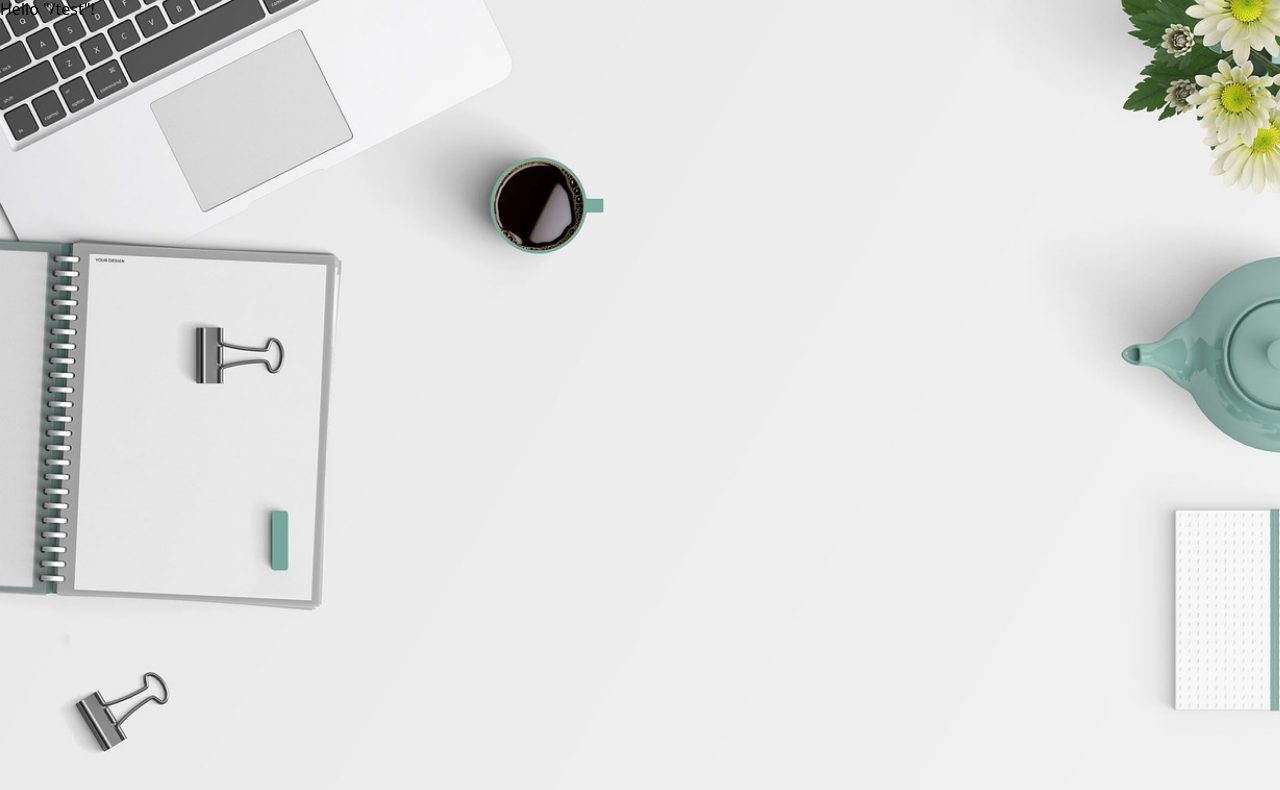
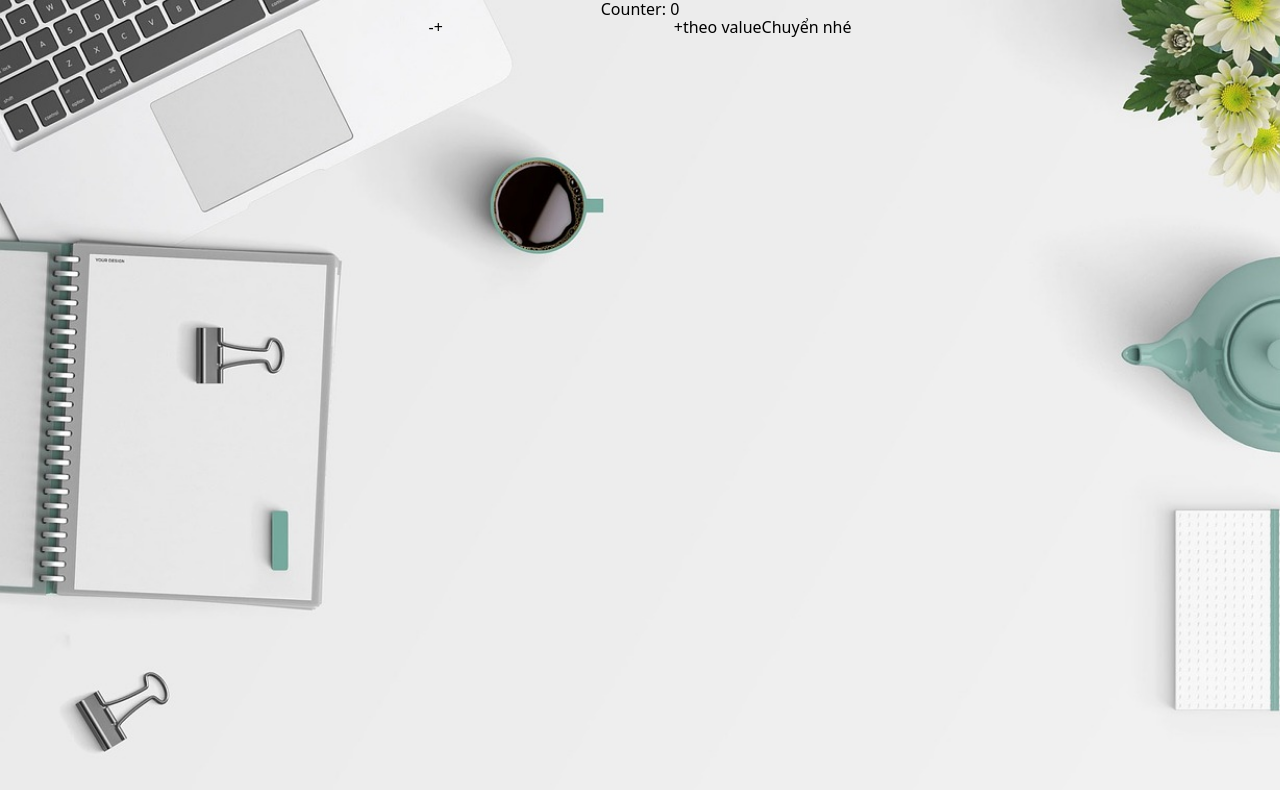
Before and after one commit to ndmanhSoict/ToDoListExercise, a React (Vite) app: page /test in a window 1280 px wide. Shown: the top 790 px of the page. Built offline with nearby package versions, Linux system fonts and the light colour scheme.

Commit message:
test: test rudux to store stage

```diff
--- a/package.json
+++ b/package.json
@@ -15,6 +15,7 @@
   },
   "dependencies": {
     "@hookform/resolvers": "^5.2.2",
+    "@reduxjs/toolkit": "^2.9.0",
     "@tailwindcss/vite": "^4.1.14",
     "@tanstack/react-query": "^5.90.2",
     "@tanstack/react-router": "^1.132.41",
@@ -24,7 +25,9 @@
     "react": "^19.1.1",
     "react-dom": "^19.1.1",
     "react-hook-form": "^7.64.0",
+    "react-redux": "^9.2.0",
     "react-router-dom": "^7.9.3",
+    "redux-persist": "^6.0.0",
     "tailwind-merge": "^3.3.1",
     "tailwindcss": "^4.1.14",
     "zod": "^4.1.12",
--- a/src/TestComponent.tsx
+++ b/src/TestComponent.tsx
@@ -1,16 +1,24 @@
-import ColumnTask from './shared/components/ColumnTask';
+import React, { useRef } from 'react';
+import { useSelector, useDispatch } from 'react-redux';
+import type { RootState, AppDispatch } from './store/strore';
+import { increment, decrement, incrementByAmount } from './store/counterSlice';
+import { Link } from '@tanstack/react-router';
 
-export default function TestComponent() {
+export function TestComponent() {
+  const count = useSelector((state: RootState) => state.counter.value);
+  const dispatch = useDispatch<AppDispatch>();
+  const inputRef = useRef<HTMLInputElement | null>(null);
+
   return (
-    <div className="flex overflow-x-auto p-4">
-      <ColumnTask header="In Progress" count={2} />
-      <ColumnTask header="In Progress" count={2} />
-      <ColumnTask header="In Progress" count={2} />
-      <ColumnTask header="In Progress" count={2} />
-      <ColumnTask header="In Progress" count={2} />
-      <ColumnTask header="In Progress" count={2} />
-      <ColumnTask header="In Progress" count={2} />
-      <ColumnTask header="In Progress" count={2} />
+    <div style={{ textAlign: 'center' }}>
+      <h2>Counter: {count}</h2>
+      <button onClick={() => dispatch(decrement())}>-</button>
+      <button onClick={() => dispatch(increment())}>+</button>
+      <input ref={inputRef} type="number" />
+      <button onClick={() => dispatch(incrementByAmount(Number(inputRef.current?.value) || 0))}>
+        +theo value
+      </button>
+      <Link to="/login">Chuyển nhé</Link>
     </div>
   );
 }
--- a/src/features/auth/page/LoginPage.tsx
+++ b/src/features/auth/page/LoginPage.tsx
@@ -4,7 +4,7 @@ import ButtonBasic from '../../../shared/components/ButtonBasic';
 import { useForm } from 'react-hook-form';
 import { loginSchema, type LoginSchema } from '../schemas/authSchema';
 import { zodResolver } from '@hookform/resolvers/zod';
-import { useNavigate } from '@tanstack/react-router';
+import { Link, useNavigate } from '@tanstack/react-router';
 
 export default function LoginPage() {
   const navigate = useNavigate();
@@ -66,12 +66,12 @@ export default function LoginPage() {
 
         <div className="text-center mt-22">
           <span className="text-gray-600">Don't have an account? </span>
-          <a
+          <Link
             className="text-blue-600 italic underline cursor-pointer hover:text-blue-800 active:text-red-600"
-            href="/login"
+            to="/register"
           >
-            Login here
-          </a>
+            Register here
+          </Link>
         </div>
       </div>
     </>
--- a/src/features/auth/page/RegisterPage.tsx
+++ b/src/features/auth/page/RegisterPage.tsx
@@ -4,7 +4,7 @@ import ButtonBasic from '../../../shared/components/ButtonBasic';
 import { useForm } from 'react-hook-form';
 import { registerSchema, type RegisterSchema } from '../schemas/authSchema';
 import { zodResolver } from '@hookform/resolvers/zod';
-import { useNavigate } from '@tanstack/react-router';
+import { Link, useNavigate } from '@tanstack/react-router';
 
 export default function RegisterPage() {
   const navigate = useNavigate();
@@ -80,12 +80,12 @@ export default function RegisterPage() {
 
         <div className="text-center mt-22">
           <span className="text-gray-600">You have an account? </span>
-          <a
+          <Link
             className="text-blue-600 italic underline cursor-pointer hover:text-blue-800 active:text-red-600"
-            href="/login"
+            to="/login"
           >
             Login now
-          </a>
+          </Link>
         </div>
       </div>
     </>
--- a/src/main.tsx
+++ b/src/main.tsx
@@ -1,6 +1,8 @@
 import { StrictMode } from 'react';
 import ReactDOM from 'react-dom/client';
 import { RouterProvider, createRouter } from '@tanstack/react-router';
+import { Provider } from 'react-redux';
+import { persistor, store } from './store/strore';
 
 // Import route tree được generate tự động
 import { routeTree } from './routeTree.gen';
@@ -8,6 +10,7 @@ import { routeTree } from './routeTree.gen';
 const router = createRouter({ routeTree });
 
 import './index.css';
+import { PersistGate } from 'redux-persist/integration/react';
 
 // Khai báo type an toàn
 declare module '@tanstack/react-router' {
@@ -20,7 +23,11 @@ const rootElement = document.getElementById('root')!;
 if (!rootElement.innerHTML) {
   ReactDOM.createRoot(rootElement).render(
     <StrictMode>
-      <RouterProvider router={router} />
+      <Provider store={store}>
+        <PersistGate loading={<div>Đang tải dữ liệu...</div>} persistor={persistor}>
+          <RouterProvider router={router} />
+        </PersistGate>
+      </Provider>
     </StrictMode>,
   );
 }
--- a/src/routes/test.tsx
+++ b/src/routes/test.tsx
@@ -1,9 +1,14 @@
 import { createFileRoute } from '@tanstack/react-router';
+import { TestComponent } from '../TestComponent';
 
 export const Route = createFileRoute('/test')({
   component: RouteComponent,
 });
 
 function RouteComponent() {
-  return <div>Hello "/test"!</div>;
+  return (
+    <>
+      <TestComponent />
+    </>
+  );
 }
--- /dev/null
+++ b/src/store/counterSlice.ts
@@ -0,0 +1,28 @@
+import { createSlice, type PayloadAction } from '@reduxjs/toolkit';
+
+interface CounterState {
+  value: number;
+}
+
+const initialState: CounterState = {
+  value: 0,
+};
+
+const counterSlice = createSlice({
+  name: 'counter',
+  initialState,
+  reducers: {
+    increment: (state) => {
+      state.value += 1;
+    },
+    decrement: (state) => {
+      state.value -= 1;
+    },
+    incrementByAmount: (state, action: PayloadAction<number>) => {
+      state.value += action.payload;
+    },
+  },
+});
+
+export const { increment, decrement, incrementByAmount } = counterSlice.actions;
+export default counterSlice.reducer;
--- /dev/null
+++ b/src/store/strore.tsx
@@ -0,0 +1,36 @@
+import { configureStore } from '@reduxjs/toolkit';
+import counterReducer from './counterSlice';
+import storage from 'redux-persist/lib/storage'; // mặc định là localStorage cho web
+import { persistReducer, persistStore } from 'redux-persist';
+import { combineReducers } from 'redux';
+
+// 1️⃣ Cấu hình persist
+const persistConfig = {
+  key: 'root', // tên key trong localStorage
+  storage, // nơi lưu (có thể đổi sang sessionStorage nếu muốn)
+  whitelist: ['counter'], // chỉ định reducer nào được lưu
+};
+
+// 2️⃣ Gộp reducer (trường hợp sau này có nhiều slice)
+const rootReducer = combineReducers({
+  counter: counterReducer,
+});
+
+// 3️⃣ Áp dụng persistReducer
+const persistedReducer = persistReducer(persistConfig, rootReducer);
+
+// 4️⃣ Tạo store
+export const store = configureStore({
+  reducer: persistedReducer,
+  middleware: (getDefaultMiddleware) =>
+    getDefaultMiddleware({
+      serializableCheck: false, // tránh cảnh báo do redux-persist
+    }),
+});
+
+// 5️⃣ Tạo persistor để dùng với PersistGate
+export const persistor = persistStore(store);
+
+// 6️⃣ Xuất type
+export type RootState = ReturnType<typeof store.getState>;
+export type AppDispatch = typeof store.dispatch;
```
Also changed, not shown: 1 other file (tests, documents, lock files or other folders).
